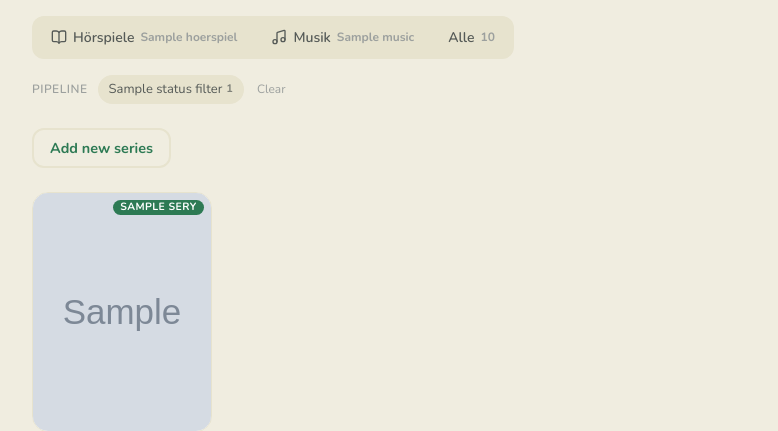
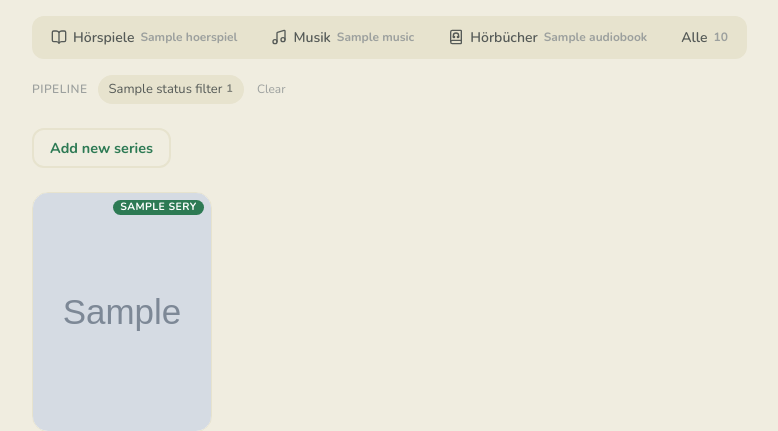
Before and after one commit to EnTeQuAk/lauschi, a FastAPI app: template tools/src/lauschi_catalog/web/templates/catalog_list.html in a window 1280 px wide. Shown: the part 143-574 px from the top of the page, without its empty margins (28-806 px from the left). Run offline with FastAPI, Linux system fonts and the light colour scheme; the template is opened without the code that fills it: most values are stand-ins (such as "Sample title", 1, 10 or a date in 2020); grey boxes marked "Sample" are stand-in pictures; parts of the project's set-up code (start-up, migrations or seed data) failed here and were passed over.

Commit message:
feat(tools): add audiobook tab to catalog web UI
All three content types (hoerspiel, music, audiobook) now have their
own tab. The "Alle" count includes all of them.

```diff
--- a/tools/src/lauschi_catalog/web/routes/catalog.py
+++ b/tools/src/lauschi_catalog/web/routes/catalog.py
@@ -125,14 +125,14 @@ async def catalog_list(
     all_series = get_all_series()
     series = all_series
 
-    if tab in ("hoerspiel", "music"):
+    if tab in ("hoerspiel", "music", "audiobook"):
         series = [s for s in series if (s.content_type or "hoerspiel") == tab]
 
     if q:
         term = q.lower()
         series = [s for s in series if term in s.title.lower() or term in s.id.lower()]
 
-    counts = {"hoerspiel": 0, "music": 0}
+    counts = {"hoerspiel": 0, "music": 0, "audiobook": 0}
     for s in all_series:
         ct = s.content_type or "hoerspiel"
         if ct in counts:
--- a/tools/src/lauschi_catalog/web/templates/catalog_list.html
+++ b/tools/src/lauschi_catalog/web/templates/catalog_list.html
@@ -38,10 +38,16 @@
             Musik
             <span class="catalog-tab__count">{{ counts.music }}</span>
         </a>
+        <a href="/catalog?tab=audiobook{{ qs_tail }}"
+           class="catalog-tab {% if tab == 'audiobook' %}catalog-tab--active{% endif %}">
+            <i data-lucide="book-headphones" style="width:16px;height:16px"></i>
+            Hörbücher
+            <span class="catalog-tab__count">{{ counts.audiobook }}</span>
+        </a>
         <a href="/catalog?tab=all{{ qs_tail }}"
            class="catalog-tab {% if tab == 'all' %}catalog-tab--active{% endif %}">
             Alle
-            <span class="catalog-tab__count">{{ counts.hoerspiel + counts.music }}</span>
+            <span class="catalog-tab__count">{{ counts.hoerspiel + counts.music + counts.audiobook }}</span>
         </a>
     </nav>
     {% if status_filters %}
@@ -158,7 +164,7 @@
                             {% if s.album_count %}
                                 {{ s.album_count }} {{ 'Alben' if s.content_type == 'music' else 'Folgen' }}
                             {% else %}
-                                {{ 'Musik' if s.content_type == 'music' else 'Hörspiel' }}
+                                {% if s.content_type == 'music' %}Musik{% elif s.content_type == 'audiobook' %}Hörbuch{% else %}Hörspiel{% endif %}
                             {% endif %}
                         </p>
                     </div>
```
Also changed, not shown: tools/tests/test_catalog_tabs.py (added, +65 -0 lines).
